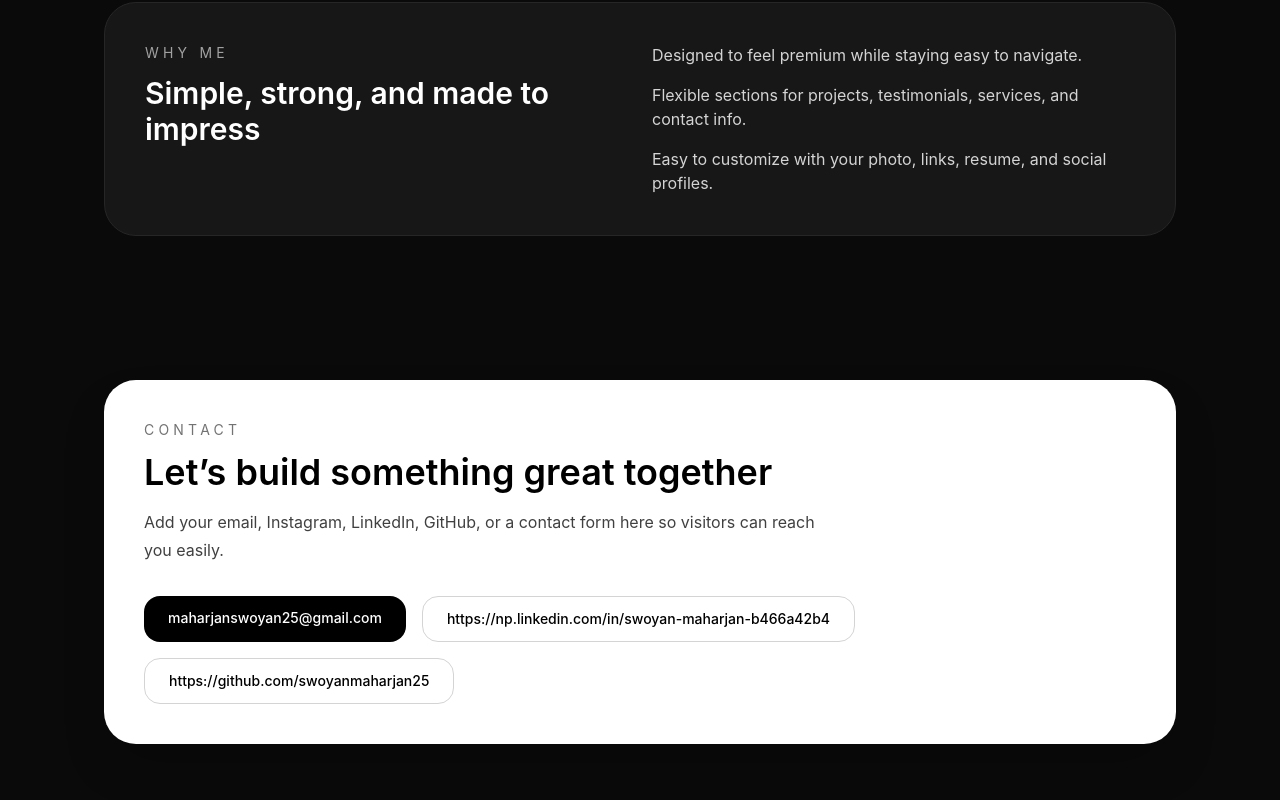
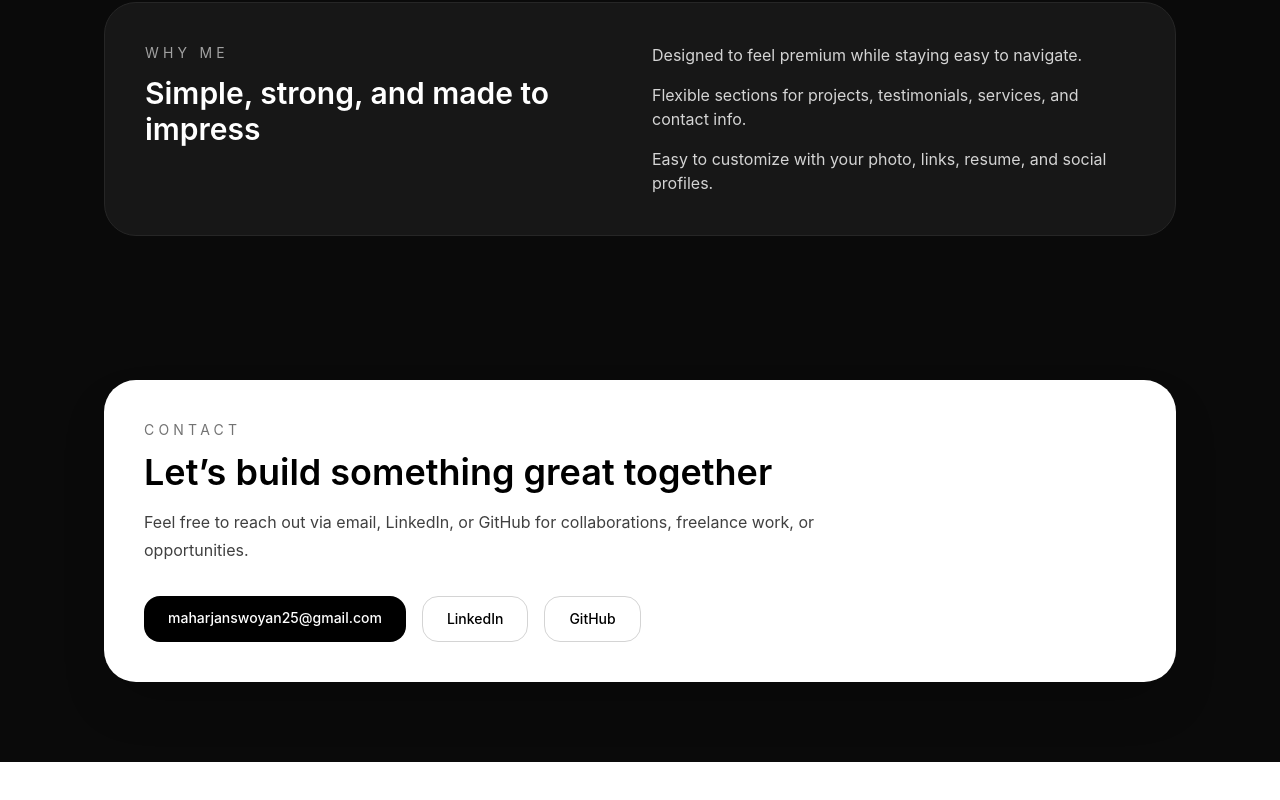
Before and after one commit to swoyanmaharjan25/portfolio-site, a React (Vite) app: page / in a window 1280 px wide. Shown: the part 1457-2257 px from the top of the page. After the commit the page ends 2219 px from the top, so only its background shows below. Built offline with nearby package versions, Linux system fonts and the light colour scheme.

Commit message:
fix contact links

```diff
--- a/src/App.jsx
+++ b/src/App.jsx
@@ -146,27 +146,33 @@ export default function App() {
             Let’s build something great together
           </h2>
           <p className="mt-4 max-w-2xl text-base leading-7 text-neutral-700">
-            Add your email, Instagram, LinkedIn, GitHub, or a contact form here so visitors can
-            reach you easily.
+  Feel free to reach out via email, LinkedIn, or GitHub for collaborations, freelance
+  work, or opportunities.
 </p>
           <div className="mt-8 flex flex-wrap gap-4">
             <a
-              href="maharjanswoyan25@gmail.com"
+    href="mailto:maharjanswoyan25@gmail.com"
     className="rounded-2xl bg-black px-6 py-3 text-sm font-medium text-white"
   >
     maharjanswoyan25@gmail.com
   </a>
+
   <a
-              href="#"
+    href="https://np.linkedin.com/in/swoyan-maharjan-b466a42b4"
+    target="_blank"
+    rel="noreferrer"
     className="rounded-2xl border border-neutral-300 px-6 py-3 text-sm font-medium text-black"
   >
-              https://np.linkedin.com/in/swoyan-maharjan-b466a42b4
+    LinkedIn
   </a>
+
   <a
-              href="#"
+    href="https://github.com/swoyanmaharjan25"
+    target="_blank"
+    rel="noreferrer"
     className="rounded-2xl border border-neutral-300 px-6 py-3 text-sm font-medium text-black"
   >
-              https://github.com/swoyanmaharjan25
+    GitHub
             </a>
           </div>
         </div>
```
Lines whose indentation alone changed are shown as unchanged.
